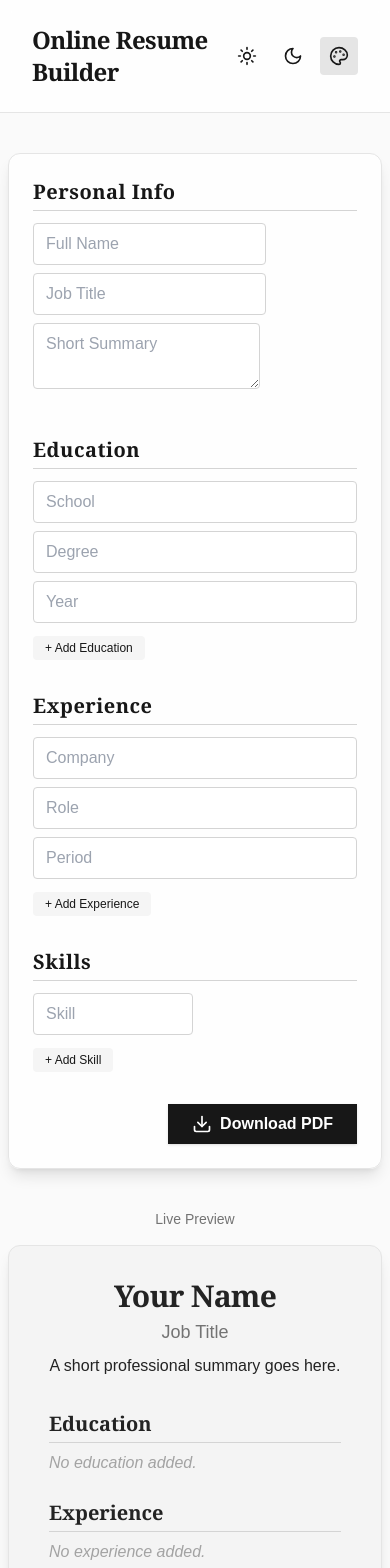
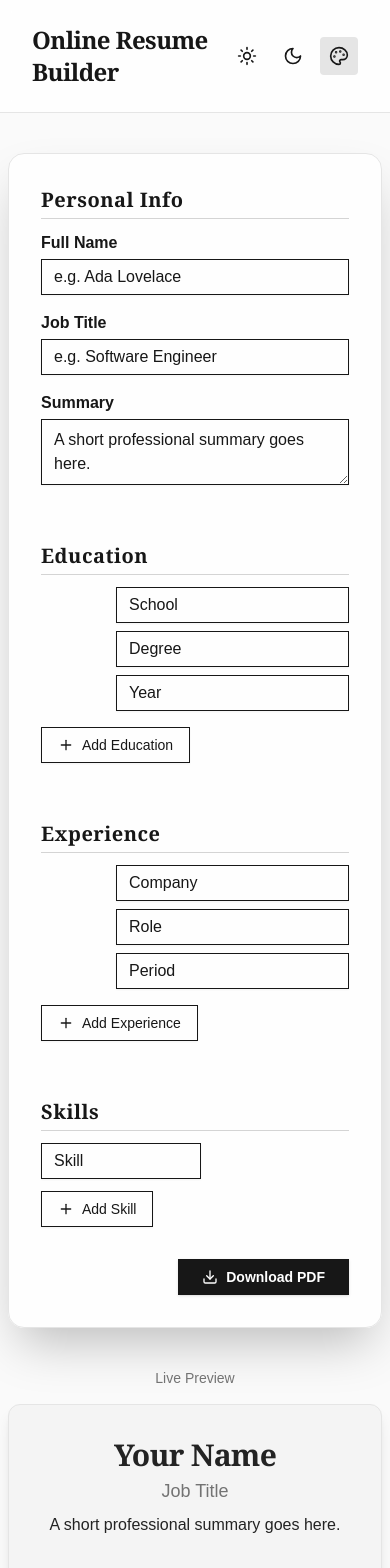
Before and after one commit to blink-new/online-resume-builder-9vb86lcq, a React (Vite) app: page / in a window 390 px wide. Shown: the top 1568 px of the page. Built offline with nearby package versions, Linux system fonts and the light colour scheme.

Commit message:
Refactor Resume Editor to Use ShadCN UI and Beautiful Minimalist Design

```diff
--- a/src/components/ResumeEditor.tsx
+++ b/src/components/ResumeEditor.tsx
@@ -3,7 +3,13 @@ import React, { useRef, useState } from "react";
 import { ResumeSection } from "./ResumeSection";
 import { ResumePreview } from "./ResumePreview";
 import { useReactToPrint } from "react-to-print";
-import { Download } from "lucide-react";
+import { Download, Plus, Trash2 } from "lucide-react";
+import { Button } from "../components/ui/button";
+import { Input } from "../components/ui/input";
+import { Textarea } from "../components/ui/textarea";
+import { Separator } from "../components/ui/separator";
+import { Label } from "../components/ui/label";
+import { Tooltip, TooltipContent, TooltipProvider, TooltipTrigger } from "../components/ui/tooltip";
 
 export function ResumeEditor() {
   const [name, setName] = useState("");
@@ -22,34 +28,52 @@ export function ResumeEditor() {
   });
 
   return (
+    <TooltipProvider>
       <div className="flex flex-col md:flex-row gap-10 mt-10 px-2 md:px-0">
-      <main className="w-full md:w-1/2 max-w-xl mx-auto p-6 bg-white/90 dark:bg-neutral-900/90 rounded-xl shadow-lg border border-neutral-200 dark:border-neutral-800 transition-colors duration-300">
+        <main className="w-full md:w-1/2 max-w-xl mx-auto p-8 bg-white/90 dark:bg-neutral-900/90 rounded-2xl shadow-2xl border border-neutral-200 dark:border-neutral-800 transition-colors duration-300">
           <ResumeSection title="Personal Info">
-          <input
-            className="input mb-2"
-            placeholder="Full Name"
+            <div className="space-y-4">
+              <div>
+                <Label htmlFor="name" className="text-base font-semibold">Full Name</Label>
+                <Input
+                  id="name"
+                  className="mt-1"
+                  placeholder="e.g. Ada Lovelace"
                   value={name}
                   onChange={e => setName(e.target.value)}
                 />
-          <input
-            className="input mb-2"
-            placeholder="Job Title"
+              </div>
+              <div>
+                <Label htmlFor="title" className="text-base font-semibold">Job Title</Label>
+                <Input
+                  id="title"
+                  className="mt-1"
+                  placeholder="e.g. Software Engineer"
                   value={title}
                   onChange={e => setTitle(e.target.value)}
                 />
-          <textarea
-            className="input mb-2"
-            placeholder="Short Summary"
+              </div>
+              <div>
+                <Label htmlFor="summary" className="text-base font-semibold">Summary</Label>
+                <Textarea
+                  id="summary"
+                  className="mt-1 min-h-[60px]"
+                  placeholder="A short professional summary goes here."
                   value={summary}
                   onChange={e => setSummary(e.target.value)}
                   rows={2}
                 />
+              </div>
+            </div>
           </ResumeSection>
+          <Separator className="my-6" />
           <ResumeSection title="Education">
+            <div className="space-y-4">
               {education.map((ed, i) => (
-            <div key={i} className="flex flex-col md:flex-row gap-2 mb-3">
-              <input
-                className="input"
+                <div key={i} className="flex flex-col md:flex-row gap-2 items-end group">
+                  <div className="flex-1 flex flex-col gap-2">
+                    <Input
+                      className="transition-all"
                       placeholder="School"
                       value={ed.school}
                       onChange={e => {
@@ -58,8 +82,8 @@ export function ResumeEditor() {
                         setEducation(arr);
                       }}
                     />
-              <input
-                className="input"
+                    <Input
+                      className="transition-all"
                       placeholder="Degree"
                       value={ed.degree}
                       onChange={e => {
@@ -68,8 +92,8 @@ export function ResumeEditor() {
                         setEducation(arr);
                       }}
                     />
-              <input
-                className="input"
+                    <Input
+                      className="transition-all"
                       placeholder="Year"
                       value={ed.year}
                       onChange={e => {
@@ -78,31 +102,45 @@ export function ResumeEditor() {
                         setEducation(arr);
                       }}
                     />
+                  </div>
                   {education.length > 1 && (
-                <button
-                  className="ml-2 text-xs text-red-500 hover:underline"
+                    <Tooltip>
+                      <TooltipTrigger asChild>
+                        <Button
+                          variant="ghost"
+                          size="icon"
+                          className="ml-2 text-red-500 hover:bg-red-50 dark:hover:bg-red-900 transition"
                           onClick={() => setEducation(education.filter((_, idx) => idx !== i))}
                           type="button"
                           aria-label="Remove education"
                         >
-                  Remove
-                </button>
+                          <Trash2 className="w-4 h-4" />
+                        </Button>
+                      </TooltipTrigger>
+                      <TooltipContent>Remove</TooltipContent>
+                    </Tooltip>
                   )}
                 </div>
               ))}
-          <button
-            className="text-xs px-3 py-1 rounded bg-neutral-100 dark:bg-neutral-800 hover:bg-neutral-200 dark:hover:bg-neutral-700 transition"
+              <Button
+                variant="outline"
+                className="gap-2"
                 onClick={() => setEducation([...education, { school: "", degree: "", year: "" }])}
                 type="button"
               >
-            + Add Education
-          </button>
+                <Plus className="w-4 h-4" />
+                Add Education
+              </Button>
+            </div>
           </ResumeSection>
+          <Separator className="my-6" />
           <ResumeSection title="Experience">
+            <div className="space-y-4">
               {experience.map((ex, i) => (
-            <div key={i} className="flex flex-col md:flex-row gap-2 mb-3">
-              <input
-                className="input"
+                <div key={i} className="flex flex-col md:flex-row gap-2 items-end group">
+                  <div className="flex-1 flex flex-col gap-2">
+                    <Input
+                      className="transition-all"
                       placeholder="Company"
                       value={ex.company}
                       onChange={e => {
@@ -111,8 +149,8 @@ export function ResumeEditor() {
                         setExperience(arr);
                       }}
                     />
-              <input
-                className="input"
+                    <Input
+                      className="transition-all"
                       placeholder="Role"
                       value={ex.role}
                       onChange={e => {
@@ -121,8 +159,8 @@ export function ResumeEditor() {
                         setExperience(arr);
                       }}
                     />
-              <input
-                className="input"
+                    <Input
+                      className="transition-all"
                       placeholder="Period"
                       value={ex.period}
                       onChange={e => {
@@ -131,32 +169,44 @@ export function ResumeEditor() {
                         setExperience(arr);
                       }}
                     />
+                  </div>
                   {experience.length > 1 && (
-                <button
-                  className="ml-2 text-xs text-red-500 hover:underline"
+                    <Tooltip>
+                      <TooltipTrigger asChild>
+                        <Button
+                          variant="ghost"
+                          size="icon"
+                          className="ml-2 text-red-500 hover:bg-red-50 dark:hover:bg-red-900 transition"
                           onClick={() => setExperience(experience.filter((_, idx) => idx !== i))}
                           type="button"
                           aria-label="Remove experience"
                         >
-                  Remove
-                </button>
+                          <Trash2 className="w-4 h-4" />
+                        </Button>
+                      </TooltipTrigger>
+                      <TooltipContent>Remove</TooltipContent>
+                    </Tooltip>
                   )}
                 </div>
               ))}
-          <button
-            className="text-xs px-3 py-1 rounded bg-neutral-100 dark:bg-neutral-800 hover:bg-neutral-200 dark:hover:bg-neutral-700 transition"
+              <Button
+                variant="outline"
+                className="gap-2"
                 onClick={() => setExperience([...experience, { company: "", role: "", period: "" }])}
                 type="button"
               >
-            + Add Experience
-          </button>
+                <Plus className="w-4 h-4" />
+                Add Experience
+              </Button>
+            </div>
           </ResumeSection>
+          <Separator className="my-6" />
           <ResumeSection title="Skills">
             <div className="flex flex-wrap gap-2 mb-3">
               {skills.map((skill, i) => (
                 <div key={i} className="flex items-center gap-1">
-                <input
-                  className="input w-40"
+                  <Input
+                    className="w-40"
                     placeholder="Skill"
                     value={skill}
                     onChange={e => {
@@ -166,35 +216,44 @@ export function ResumeEditor() {
                     }}
                   />
                   {skills.length > 1 && (
-                  <button
-                    className="text-xs text-red-500 hover:underline"
+                    <Tooltip>
+                      <TooltipTrigger asChild>
+                        <Button
+                          variant="ghost"
+                          size="icon"
+                          className="text-red-500 hover:bg-red-50 dark:hover:bg-red-900 transition"
                           onClick={() => setSkills(skills.filter((_, idx) => idx !== i))}
                           type="button"
                           aria-label="Remove skill"
                         >
-                    ×
-                  </button>
+                          <Trash2 className="w-4 h-4" />
+                        </Button>
+                      </TooltipTrigger>
+                      <TooltipContent>Remove</TooltipContent>
+                    </Tooltip>
                   )}
                 </div>
               ))}
             </div>
-          <button
-            className="text-xs px-3 py-1 rounded bg-neutral-100 dark:bg-neutral-800 hover:bg-neutral-200 dark:hover:bg-neutral-700 transition"
+            <Button
+              variant="outline"
+              className="gap-2"
               onClick={() => setSkills([...skills, ""])}
               type="button"
             >
-            + Add Skill
-          </button>
+              <Plus className="w-4 h-4" />
+              Add Skill
+            </Button>
           </ResumeSection>
           <div className="flex justify-end mt-8">
-          <button
+            <Button
               className="flex items-center gap-2 px-6 py-2 rounded-lg font-semibold bg-neutral-900 text-white dark:bg-white dark:text-neutral-900 shadow transition hover:scale-105 hover:bg-neutral-700 dark:hover:bg-neutral-200 focus:outline-none focus:ring-2 focus:ring-neutral-400"
               onClick={handlePrint}
               type="button"
             >
               <Download className="w-5 h-5" />
               Download PDF
-          </button>
+            </Button>
           </div>
         </main>
         <aside className="w-full md:w-1/2 max-w-a4 mx-auto md:sticky md:top-24 h-fit animate-fade-in">
@@ -210,5 +269,6 @@ export function ResumeEditor() {
           />
         </aside>
       </div>
+    </TooltipProvider>
   );
 }
```
Lines whose indentation alone changed are shown as unchanged.
